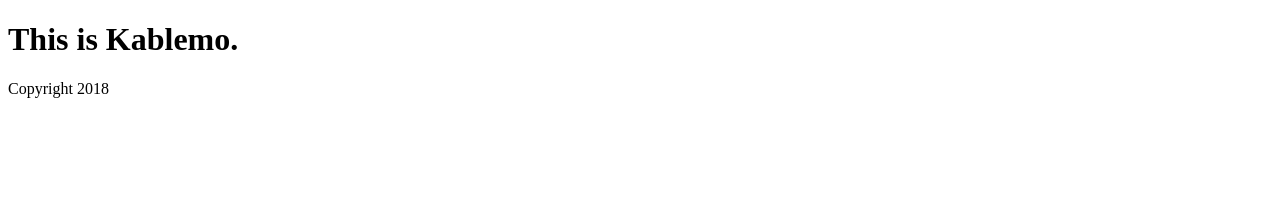
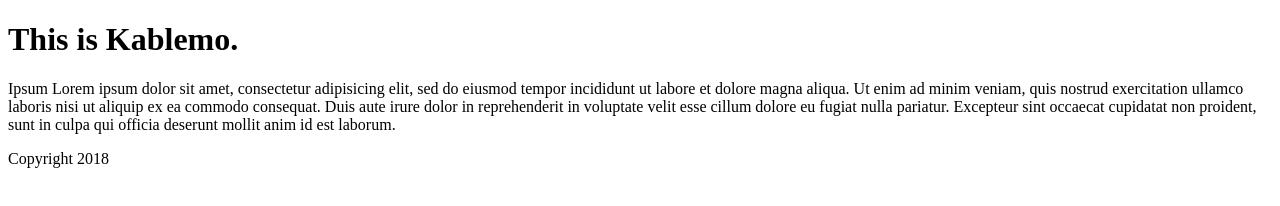
Before and after one commit to kablemo/kablmeo.github.io, a plain HTML site: page index.html in a window 1280 px wide. Drawn offline with Linux system fonts and the light colour scheme.

Commit message:
DIV added

```diff
--- a/index.html
+++ b/index.html
@@ -6,6 +6,9 @@
 	</head>
 <body>
 <h1>This is Kablemo.</h1>
+<div id="maindiv">
+  <p>Ipsum Lorem ipsum dolor sit amet, consectetur adipisicing elit, sed do eiusmod tempor incididunt ut labore et dolore magna aliqua. Ut enim ad minim veniam, quis nostrud exercitation ullamco laboris nisi ut aliquip ex ea commodo consequat. Duis aute irure dolor in reprehenderit in voluptate velit esse cillum dolore eu fugiat nulla pariatur. Excepteur sint occaecat cupidatat non proident, sunt in culpa qui officia deserunt mollit anim id est laborum.</p>
+  <div>
 </body>
 <footer>
 <p>Copyright 2018</p>
```
